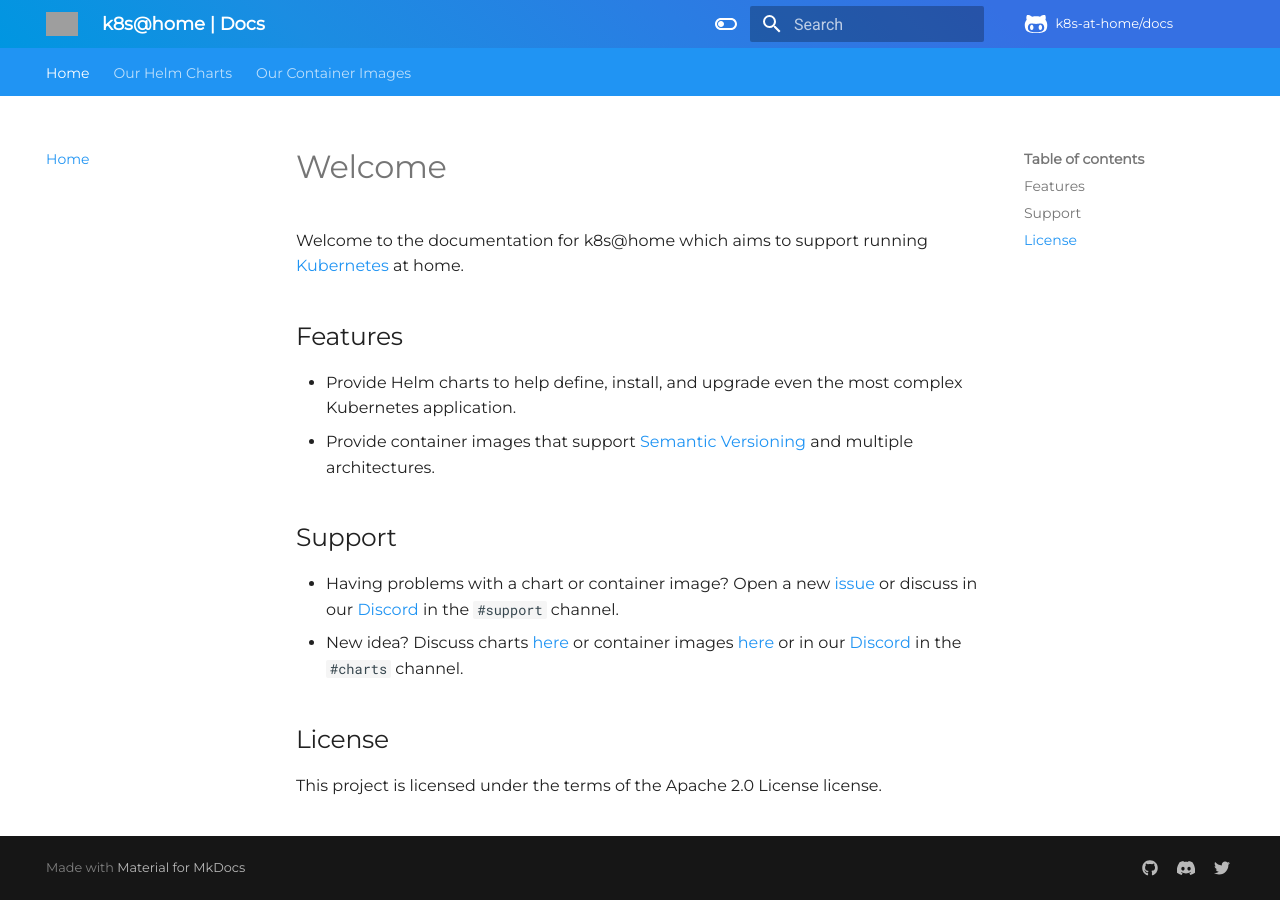
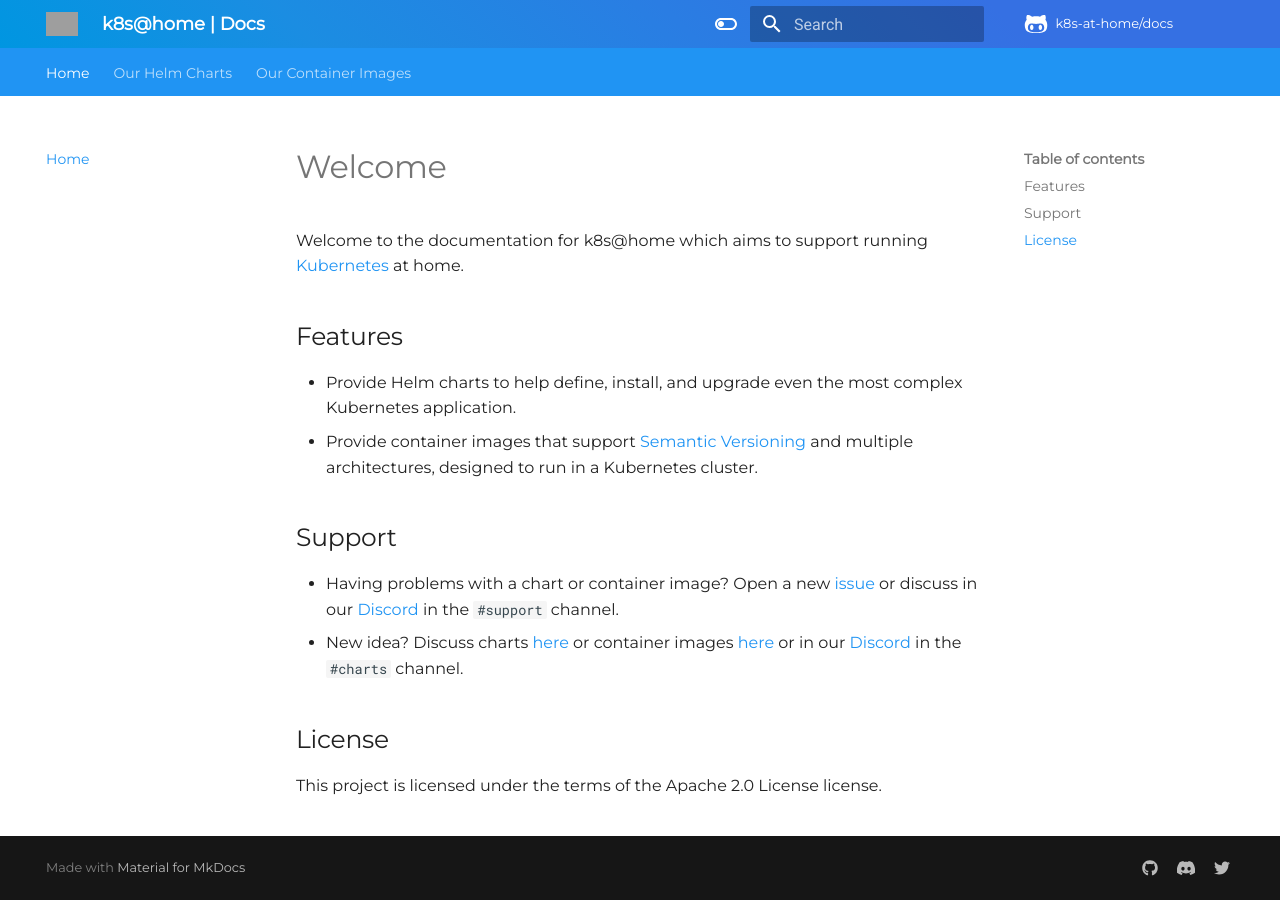
Before and after one commit to nicholaswilde/docs, an MkDocs documentation site: the page built from docs/index.md, in a window 1280 px wide. Built offline with MkDocs 1.6.1 and Material for MkDocs 9.7.7, drawn with Linux system fonts in a browser that asks for light colours; comment, search, counter and statistics services are not loaded; grey boxes are pictures that could not be loaded.

Commit message:
Update docs/index.md
Co-authored-by: Bᴇʀɴᴅ Sᴄʜᴏʀɢᴇʀs <bernd@bjws.nl>

```diff
--- a/docs/index.md
+++ b/docs/index.md
@@ -5,7 +5,7 @@
 ## Features
 
 - Provide Helm charts to help define, install, and upgrade even the most complex Kubernetes application.
-- Provide container images that support [Semantic Versioning](https://semver.org/) and multiple architectures.
+- Provide container images that support [Semantic Versioning](https://semver.org/) and multiple architectures, designed to run in a Kubernetes cluster.
 
 ## Support
 
```
